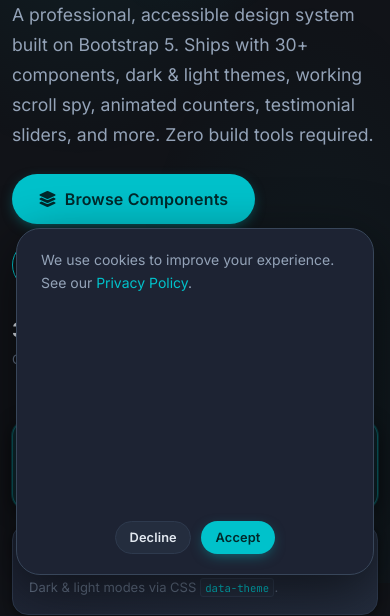
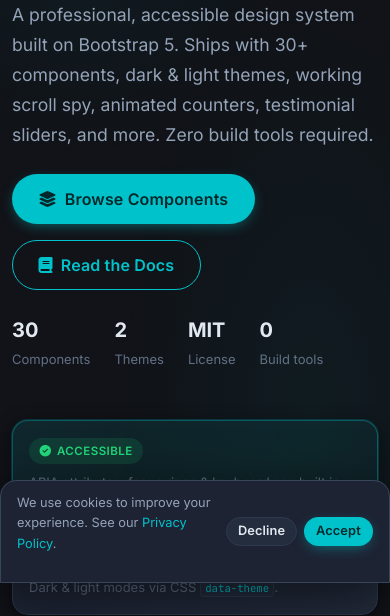
Before and after one commit to xttrust/Vectra-UI-KIT, a plain HTML site: page index.html in a window 390 px wide. Shown: the part 261-877 px from the top of the page. Drawn offline with nearby package versions, Linux system fonts and the light colour scheme.

Commit message:
fix: mobile navbar toggler alignment and oversized cookie banner
- Navbar: remove align-items:flex-start from <=991px rule — Bootstrap
  manages its own flex layout; setting it on the parent nav was shifting
  the brand/toggler row out of proper vertical alignment
- Cookie banner: on <=767px switch to compact bottom strip —
  flex-direction:row + flex-wrap:nowrap keeps text and buttons on one
  line; padding reduced to 0.75rem; anchored to bottom edge with
  rounded top corners; transform origin adjusted for new position;
  smaller font (0.8rem) and tighter button padding so it never
  grows tall enough to cover page content"

```diff
--- a/assets/css/vectra.css
+++ b/assets/css/vectra.css
@@ -1654,18 +1654,14 @@
    RESPONSIVE
    ────────────────────────────────────────────────────────── */
 @media (max-width: 991.98px) {
-  /* Allow navbar to grow vertically when the collapse is open */
-  .v-navbar {
-    height: auto;
-    align-items: flex-start;
-    padding-top: .75rem;
-    padding-bottom: .75rem;
-  }
+  /* Allow the navbar to grow when the collapse menu is open */
+  .v-navbar { height: auto; }
+
   .v-navbar > .container,
   .v-navbar > .container-fluid {
     flex-wrap: wrap;
-    align-items: center;
   }
+
   .v-navbar .navbar-collapse {
     background: var(--v-surface);
     border: 1px solid var(--v-border);
@@ -1677,11 +1673,6 @@
   }
   [data-theme="light"] .v-navbar .navbar-collapse { background: var(--v-surface); }
 
-  /* Right-side actions: keep them on the same row as the toggler */
-  .v-navbar .navbar-collapse .d-flex {
-    padding: .5rem .25rem .25rem;
-  }
-
   .v-hero { padding-bottom: 2.5rem; }
 }
 
@@ -1689,7 +1680,38 @@
   .v-steps { flex-direction: column; }
   .v-step  { flex: 1 1 auto; }
   .v-pricing-grid { grid-template-columns: 1fr; }
-  .v-cookie-banner { flex-direction: column; bottom: .5rem; }
+
+  /* Compact cookie banner on mobile — slim bottom strip, never taller than needed */
+  .v-cookie-banner {
+    flex-direction: row;
+    flex-wrap: nowrap;
+    align-items: center;
+    gap: .6rem;
+    padding: .75rem 1rem;
+    bottom: 0;
+    border-radius: var(--v-r-lg) var(--v-r-lg) 0 0;
+    width: 100%;
+    max-width: 100%;
+    left: 0;
+    transform: translateX(0) translateY(calc(100% + 2rem));
+  }
+  .v-cookie-banner.show { transform: translateX(0) translateY(0); }
+  .v-cookie-text {
+    flex: 1 1 0;
+    font-size: .8rem;
+    min-width: 0;
+  }
+  .v-cookie-text p { margin: 0; white-space: normal; }
+  .v-cookie-actions {
+    flex-shrink: 0;
+    flex-wrap: nowrap;
+    gap: .4rem;
+  }
+  .v-cookie-actions .v-btn {
+    padding: .3rem .7rem;
+    font-size: .8rem;
+    white-space: nowrap;
+  }
 
   .v-footer-bottom { flex-direction: column; align-items: flex-start; }
 }
```
